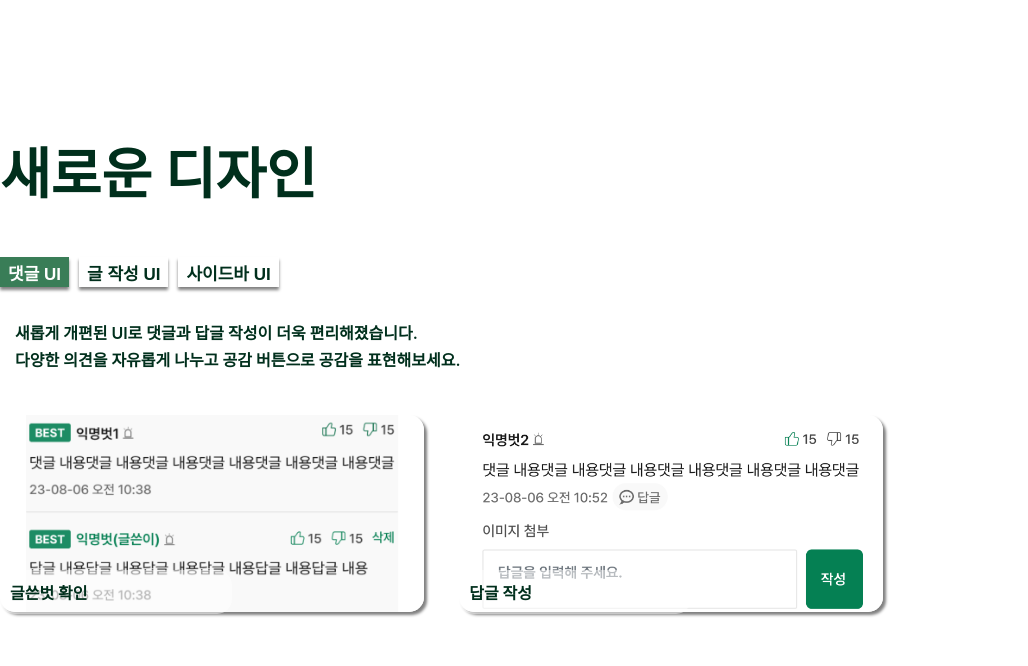
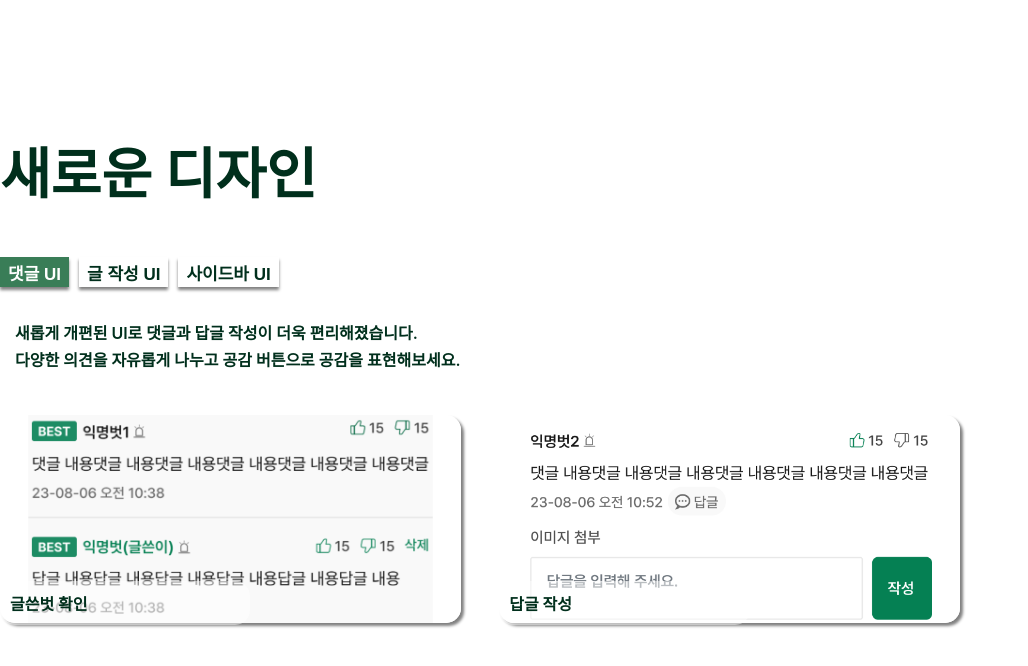
Before and after one commit to rkdmsals/renewal-guide, a React (Create React App) app: page /uiinfo in a window 1280 px wide. Shown: the top 666 px of the page, without its empty margins (0-1028 px from the left). Built offline with nearby package versions, Linux system fonts and the light colour scheme; the HTML template or start-up script is replaced by a standard one.

Commit message:
UiPage 가운데 정렬(크기 조절)

```diff
--- a/src/components/views/UiPages/uiContent.css
+++ b/src/components/views/UiPages/uiContent.css
@@ -1,5 +1,5 @@
 .ui_content_container {
-  width: 92%;
+  width: 100%;
   /* margin: 0 auto; */
 }
 
```
